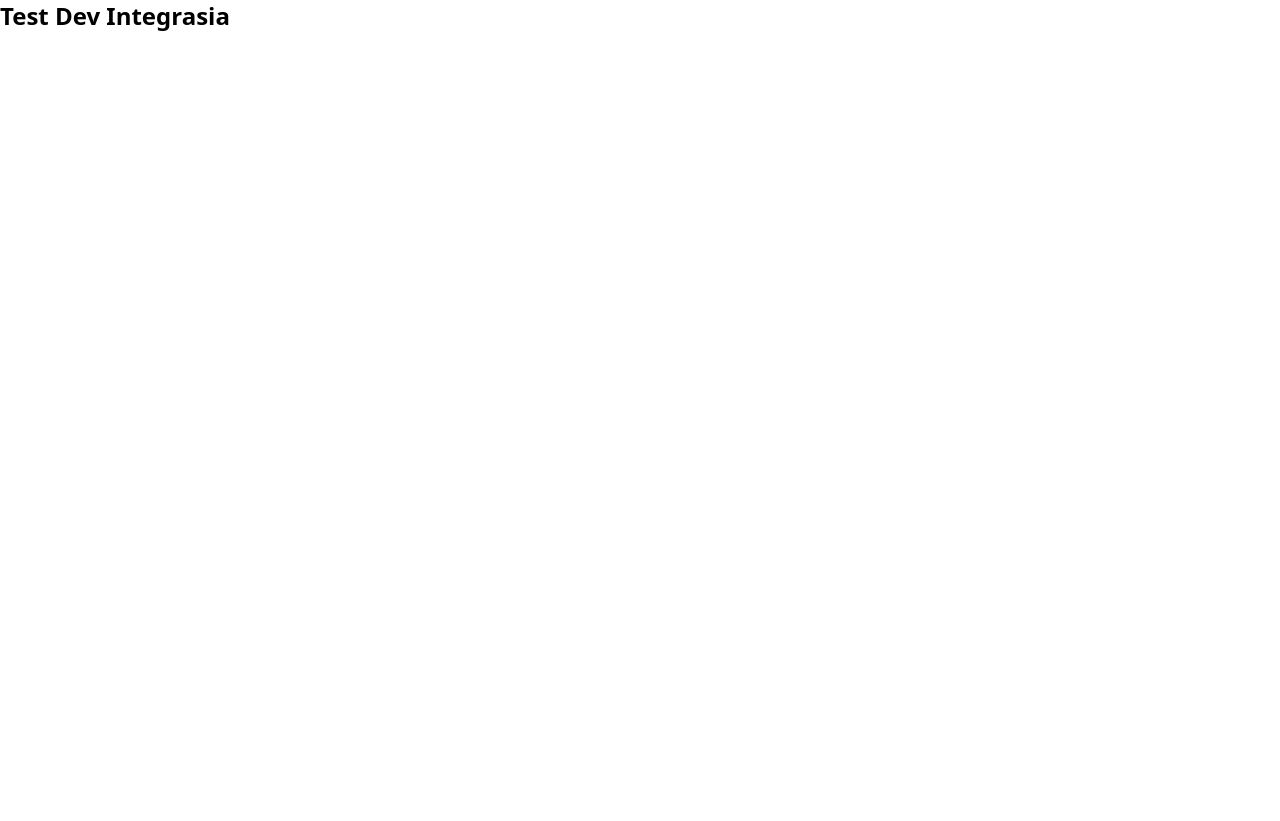
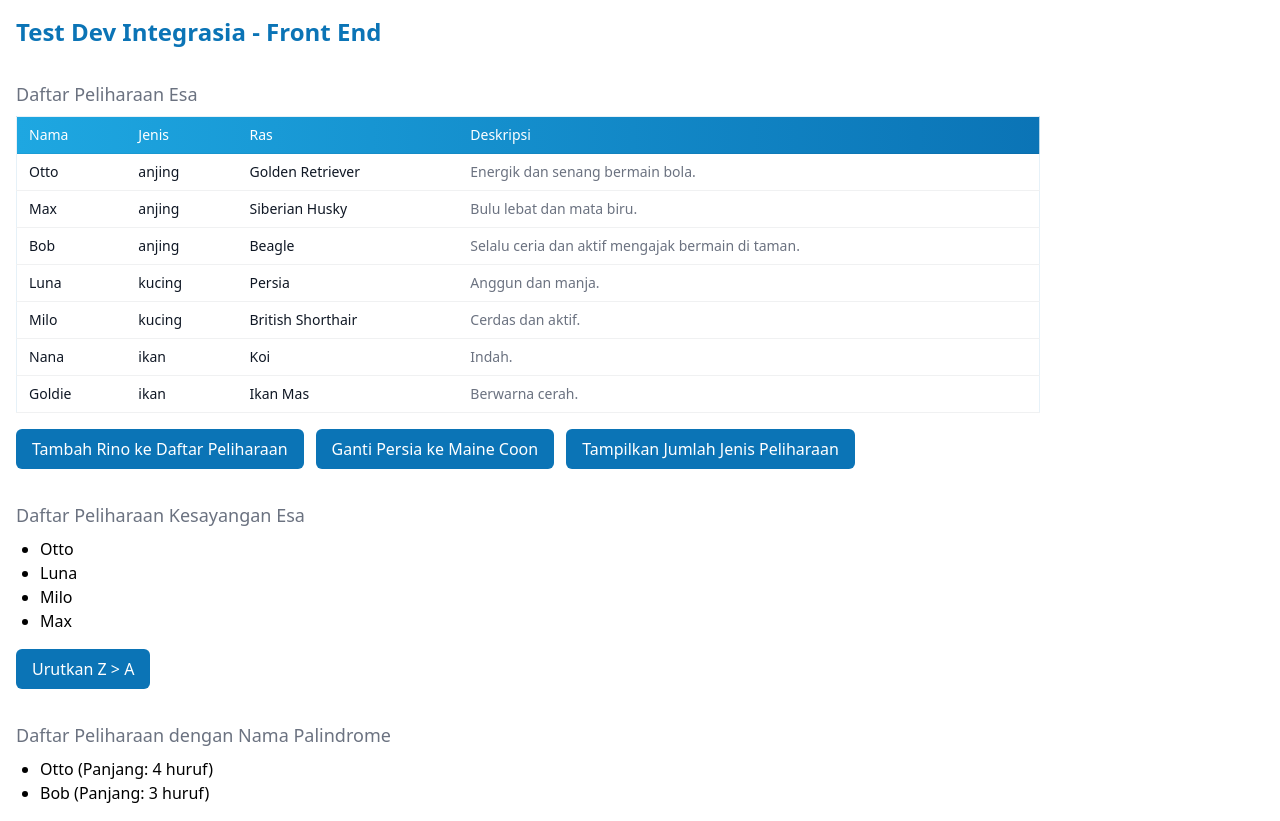
Before and after one commit to Syfrezia/test-dev-frontend, a React (Vite) app: page / in a window 1280 px wide. Before the commit the page ends 800 px from the top, so only its background shows below. Built offline with nearby package versions, Linux system fonts and the light colour scheme.

Commit message:
feat: complete task 1-6

```diff
--- a/src/App.jsx
+++ b/src/App.jsx
@@ -1,8 +1,147 @@
+import { useState } from 'react';
+import { pets, favorites } from './lib/data';
+import { PetTable } from './components/PetTable';
+import { FavoritePetList } from './components/FavoritePetList';
+import { PalindromePetList } from './components/PalindromePetList';
+
 function App() {
+  const [petList, setPetList] = useState(pets);
+  const [favoritePets, setFavoritePets] = useState(favorites);
+  const [favoriteOrder, setFavoriteOrder] = useState('asc');
+  const [typeCount, setTypeCount] = useState({});
+
+  const addNewPet = ({ name, type, race, description }) => {
+    setPetList((prevPetList) => [
+      ...prevPetList,
+      { name, type, race, description },
+    ]);
+  };
+
+  const addNewFavorite = (petName) => {
+    if (!favoritePets.includes(petName)) {
+      setFavoritePets((prevFavoritePets) => [...prevFavoritePets, petName]);
+    }
+
+    return;
+  };
+
+  const handleAddPet = (
+    pet = {
+      name: '',
+      type: '',
+      race: '',
+      description: '',
+    },
+    option = { isFavorite: false },
+  ) => {
+    addNewPet({
+      name: pet.name,
+      type: pet.type,
+      race: pet.race,
+      description: pet.description,
+    });
+
+    if (option.isFavorite) {
+      addNewFavorite(pet.name);
+    }
+  };
+
+  // Task 2: Fungsi untuk menambah hewan peliharaan baru Esa, yaitu seekor badak Jawa dengan nama Rino yang pekerja keras, yang juga menjadi kesayangan Esa.
+  const handleAddRino = () => {
+    if (petList.some((pet) => pet.name === 'Rino')) return;
+
+    handleAddPet(
+      {
+        name: 'Rino',
+        type: 'badak',
+        race: 'Badak Jawa',
+        description: 'Pekerja keras.',
+      },
+      { isFavorite: true },
+    );
+  };
+
+  // Task 3: Buat fungsi untuk mengambil hewan kesayangan Esa secara descending dan ascending
+  const handleSortFavorite = () => {
+    setFavoriteOrder((prevOrder) => {
+      const nextOrder = prevOrder === 'asc' ? 'desc' : 'asc';
+      setFavoritePets((prevFavs) => {
+        const sorted = [...prevFavs].sort();
+        return nextOrder === 'asc' ? sorted : sorted.reverse();
+      });
+      return nextOrder;
+    });
+  };
+
+  // Task 4: Buat fungsi untuk mengganti kucing Persia menjadi kucing Maine Coon
+  const changePersianToMaineCoon = () => {
+    setPetList((prevPets) =>
+      prevPets.map((pet) => {
+        if (pet.race === 'Persia') {
+          return { ...pet, race: 'Maine Coon' };
+        }
+        return pet;
+      }),
+    );
+  };
+
+  // Task 5: Buat fungsi untuk menghitung jumlah hewan peliharaan Esa sesuai dengan jenisnya
+  const handleShowTypeCount = () => {
+    const countBasedOnType = petList.reduce((acc, current) => {
+      if (acc[current.type]) {
+        acc[current.type]++;
+      } else {
+        acc[current.type] = 1;
+      }
+
+      return acc;
+    }, {});
+
+    setTypeCount(countBasedOnType);
+  };
+
+  const isPalindrome = (str) => {
+    const lower = str.toLowerCase();
+    const reversed = lower.split('').reverse().join('');
+    return lower === reversed;
+  };
+
+  // Task 6: Buat fungsi untuk mengecek hewan peliharaan Esa yang mengandung kata palindrome beserta panjang string dari namanya
+  const filterPetsWithPalindrome = (pets = []) => {
+    const palindromePets = pets
+      .filter((pet) => isPalindrome(pet.name))
+      .map((pet) => ({
+        name: pet.name,
+        length: pet.name.length,
+      }));
+
+    return palindromePets;
+  };
+
   return (
-    <>
-      <p className="text-2xl font-semibold">Test Dev Integrasia</p>
-    </>
+    <main className="p-2 md:p-4">
+      <h1 className="text-[#0b74b6] text-2xl font-semibold">
+        Test Dev Integrasia - Front End
+      </h1>
+
+      <PetTable
+        petList={petList}
+        handleAddRino={handleAddRino}
+        changePersianToMaineCoon={changePersianToMaineCoon}
+        typeCount={typeCount}
+        handleShowTypeCount={handleShowTypeCount}
+      />
+
+      <FavoritePetList
+        favoritePets={favoritePets}
+        handleSortFavorite={handleSortFavorite}
+        favoriteOrder={favoriteOrder}
+      />
+
+      <PalindromePetList
+        petsWithPalindrome={filterPetsWithPalindrome(petList)}
+      />
+    </main>
   );
 }
 
--- /dev/null
+++ b/src/components/FavoritePetList.jsx
@@ -0,0 +1,28 @@
+export function FavoritePetList({
+  favoritePets,
+  handleSortFavorite,
+  favoriteOrder,
+}) {
+  return (
+    <div className="mt-8">
+      <h2 className="text-[#6b7280] text-lg font-medium mb-2">
+        Daftar Peliharaan Kesayangan Esa
+      </h2>
+
+      <div>
+        <ul className="list-disc [&>li]:ml-6">
+          {favoritePets.map((fav, index) => (
+            <li key={`${fav}-${index}`}>{fav}</li>
+          ))}
+        </ul>
+      </div>
+
+      <button
+        onClick={handleSortFavorite}
+        className="mt-4 px-4 py-2 bg-[#0b74b6] text-white rounded-md hover:bg-[#095a91] disabled:opacity-50 disabled:cursor-not-allowed font-medium"
+      >
+        Urutkan {favoriteOrder === 'asc' ? 'Z > A' : 'A > Z'}
+      </button>
+    </div>
+  );
+}
--- /dev/null
+++ b/src/components/PalindromePetList.jsx
@@ -0,0 +1,19 @@
+export function PalindromePetList({ petsWithPalindrome }) {
+  return (
+    <div className="mt-8">
+      <h2 className="text-[#6b7280] text-lg font-medium mb-2">
+        Daftar Peliharaan dengan Nama Palindrome
+      </h2>
+
+      <div>
+        <ul className="list-disc [&>li]:ml-6">
+          {petsWithPalindrome.map((pet, index) => (
+            <li key={`${pet.name}-${index}`}>
+              {pet.name} (Panjang: {pet.length} huruf)
+            </li>
+          ))}
+        </ul>
+      </div>
+    </div>
+  );
+}
--- /dev/null
+++ b/src/components/PetTable.jsx
@@ -0,0 +1,82 @@
+export function PetTable({
+  petList,
+  handleAddRino,
+  changePersianToMaineCoon,
+  typeCount,
+  handleShowTypeCount,
+}) {
+  return (
+    <div className="mt-8">
+      <h2 className="text-[#6b7280] text-lg font-medium mb-2">
+        Daftar Peliharaan Esa
+      </h2>
+
+      <div className="overflow-x-auto">
+        <table className="min-w-[80dvw] bg-white border border-[#0b74b6]/10 text-sm">
+          <thead>
+            <tr className="bg-linear-to-r from-[#1ea7e1] to-[#0b74b6] text-white">
+              <th className="px-3 py-2 text-left font-medium text-white">
+                Nama
+              </th>
+              <th className="px-3 py-2 text-left font-medium text-white">
+                Jenis
+              </th>
+              <th className="px-3 py-2 text-left font-medium text-white">
+                Ras
+              </th>
+              <th className="px-3 py-2 text-left font-medium text-white">
+                Deskripsi
+              </th>
+            </tr>
+          </thead>
+          <tbody>
+            {petList.map((pet, idx) => (
+              <tr
+                key={`${pet.name}-${idx}`}
+                className="border-t last:border-b border-[#0f1724]/6"
+              >
+                <td className="px-3 py-2 text-[#0f1724]">{pet.name}</td>
+                <td className="px-3 py-2 text-[#0f1724]">{pet.type}</td>
+                <td className="px-3 py-2 text-[#0f1724]">{pet.race}</td>
+                <td className="px-3 py-2 text-[#6b7280]">{pet.description}</td>
+              </tr>
+            ))}
+          </tbody>
+        </table>
+
+        <div>
+          {Object.entries(typeCount).map(([type, count]) => (
+            <p key={type} className="mt-2 text-[#6b7280] font-medium">
+              Jumlah {type}: {count}
+            </p>
+          ))}
+        </div>
+
+        <div className="flex gap-3">
+          <button
+            onClick={handleAddRino}
+            className="mt-4 px-4 py-2 bg-[#0b74b6] text-white rounded-md hover:bg-[#095a91] disabled:opacity-50 disabled:cursor-not-allowed font-medium"
+            disabled={petList.some((pet) => pet.name === 'Rino')}
+          >
+            Tambah Rino ke Daftar Peliharaan
+          </button>
+
+          <button
+            onClick={changePersianToMaineCoon}
+            className="mt-4 px-4 py-2 bg-[#0b74b6] text-white rounded-md hover:bg-[#095a91] disabled:opacity-50 disabled:cursor-not-allowed font-medium"
+            disabled={!petList.some((pet) => pet.race === 'Persia')}
+          >
+            Ganti Persia ke Maine Coon
+          </button>
+
+          <button
+            onClick={handleShowTypeCount}
+            className="mt-4 px-4 py-2 bg-[#0b74b6] text-white rounded-md hover:bg-[#095a91] disabled:opacity-50 disabled:cursor-not-allowed font-medium"
+          >
+            Tampilkan Jumlah Jenis Peliharaan
+          </button>
+        </div>
+      </div>
+    </div>
+  );
+}
--- /dev/null
+++ b/src/lib/data.js
@@ -0,0 +1,47 @@
+// Task 1: Data array dengan merepresentasikan jenis, ras, nama, dan karakteristik hewan peliharaan.
+export const pets = [
+  {
+    name: 'Otto',
+    type: 'anjing',
+    race: 'Golden Retriever',
+    description: 'Energik dan senang bermain bola.',
+  },
+  {
+    name: 'Max',
+    type: 'anjing',
+    race: 'Siberian Husky',
+    description: 'Bulu lebat dan mata biru.',
+  },
+  {
+    name: 'Bob',
+    type: 'anjing',
+    race: 'Beagle',
+    description: 'Selalu ceria dan aktif mengajak bermain di taman.',
+  },
+  {
+    name: 'Luna',
+    type: 'kucing',
+    race: 'Persia',
+    description: 'Anggun dan manja.',
+  },
+  {
+    name: 'Milo',
+    type: 'kucing',
+    race: 'British Shorthair',
+    description: 'Cerdas dan aktif.',
+  },
+  {
+    name: 'Nana',
+    type: 'ikan',
+    race: 'Koi',
+    description: 'Indah.',
+  },
+  {
+    name: 'Goldie',
+    type: 'ikan',
+    race: 'Ikan Mas',
+    description: 'Berwarna cerah.',
+  },
+];
+
+export const favorites = ['Otto', 'Luna', 'Milo', 'Max'];
```
